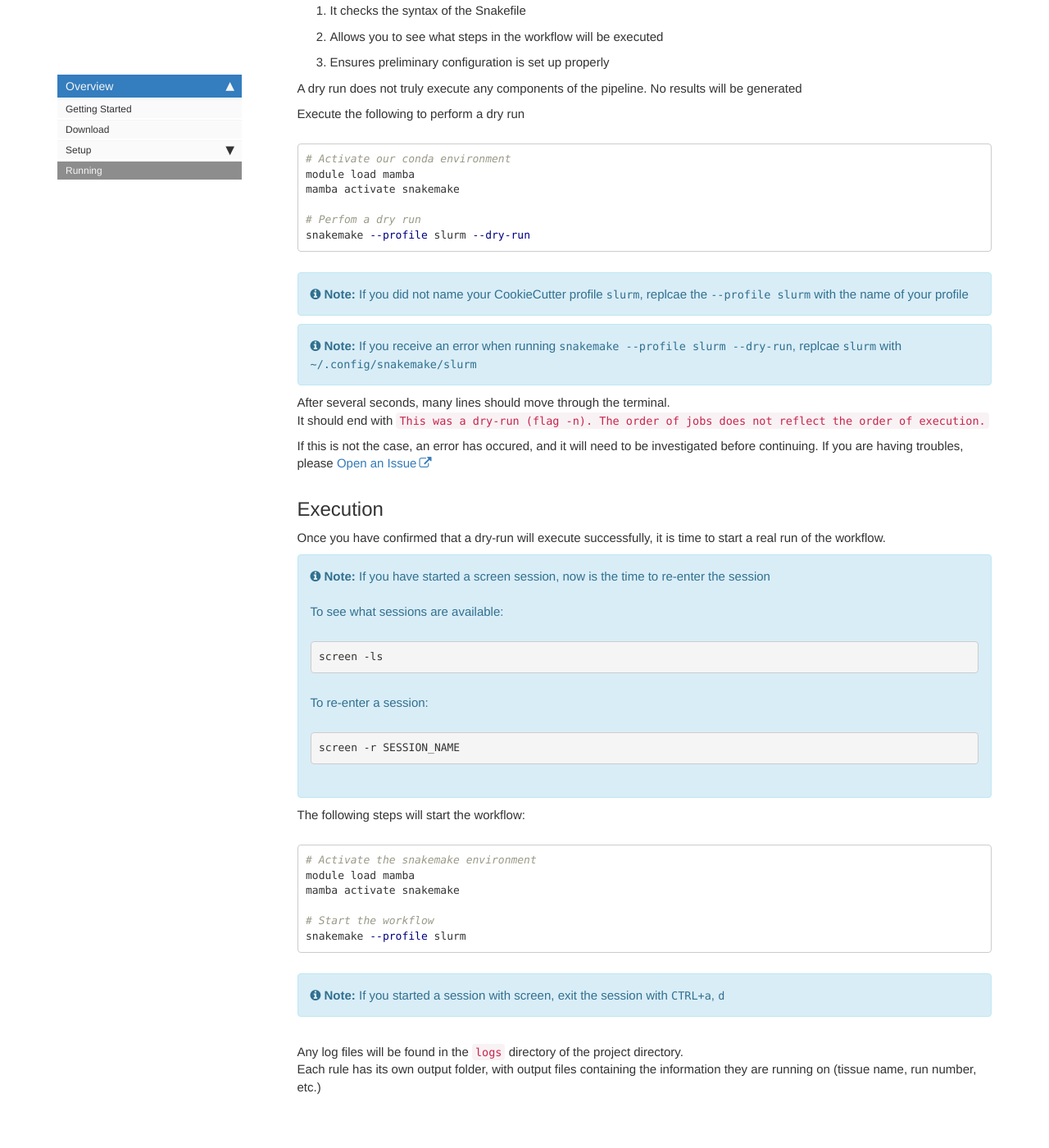
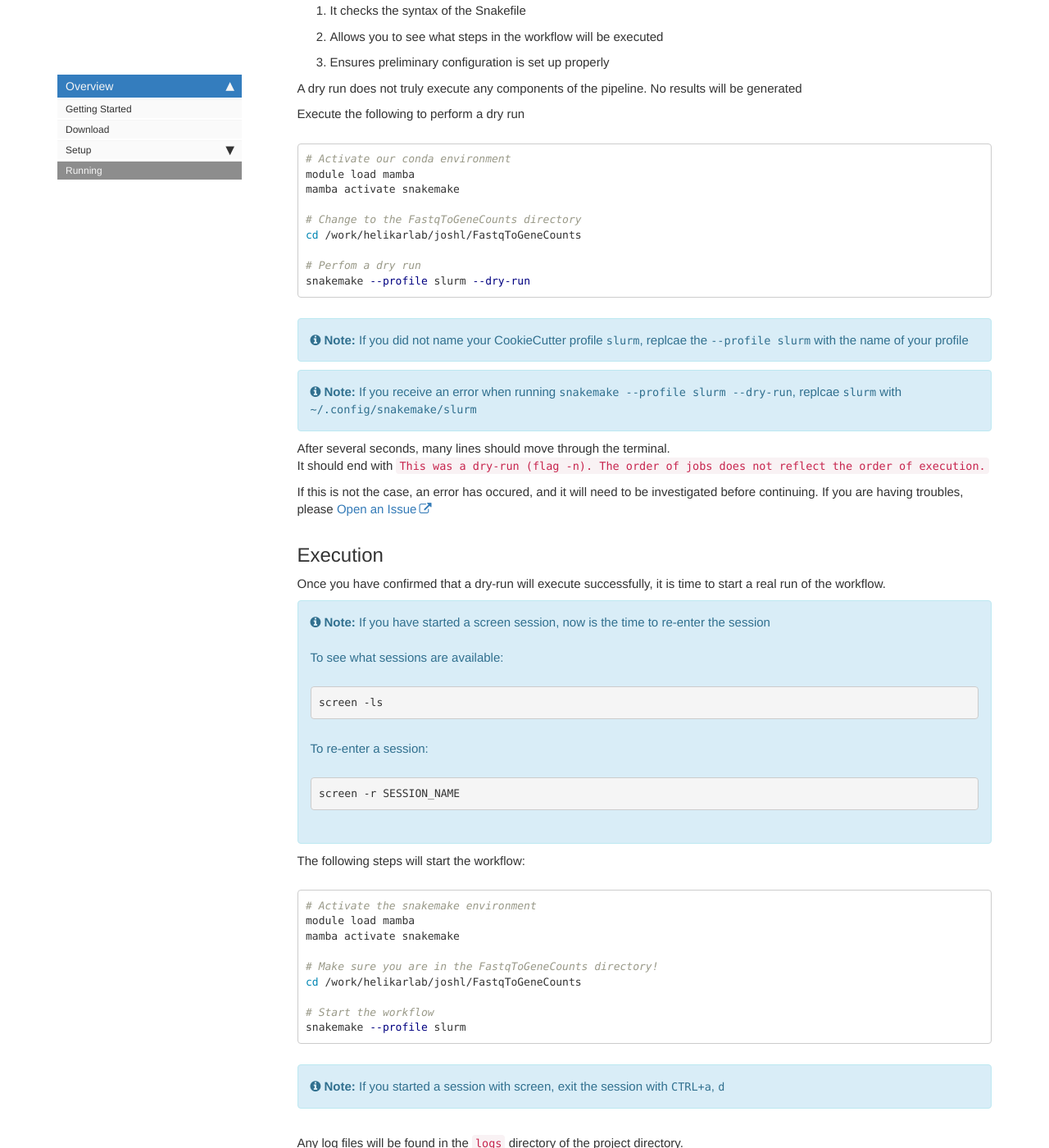
Before and after one commit to HelikarLab/FastqToGeneCounts, a Jekyll site: the page built from docs/pages/fastq/fastq_running.md, in a window 1280 px wide and 1400 px high, scrolled down 1639 px. Shown: the whole window at 82% size. Built offline with Jekyll 4.4.1, drawn with Linux system fonts in a browser that asks for light colours; comment, search, counter and statistics services are not loaded.

Commit message:
Update documentation (#62)

````diff
--- a/config.yaml
+++ b/config.yaml
@@ -10,7 +10,7 @@ ROOTDIR: "results" # redirect output root directory
 DUMP_FASTQ_FILES: "results/dump_fastq_input" # downloaded fastq output file location
 REF_FLAT_FILE: "genome/refFlat_GRCh38.105.txt"  # reflat file location built from gtf, for RNAseq metrics option
 RRNA_INTERVAL_LIST: "genome/GRCh38.p5.rRNA.interval_list"  # rrna interval list file location, for RNAseq metrics
-BED_FILE: "genome/Homo_sapiens.GRCh38.105.bed"  # reference bedfile build from GTF for RSEQC option
+BED_FILE: "genome/hg38_GENCODE.v38.bed"  # reference bedfile build from GTF for RSEQC option
 
 # Quality Control Options
 PERFORM_TRIM: True  # True or False -- trim adapters prior to aligning
--- a/docs/pages/fastq/fastq_running.md
+++ b/docs/pages/fastq/fastq_running.md
@@ -66,6 +66,9 @@ Execute the following to perform a dry run
 module load mamba
 mamba activate snakemake
 
+# Change to the FastqToGeneCounts directory
+cd /work/helikarlab/joshl/FastqToGeneCounts
+
 # Perfom a dry run
 snakemake --profile slurm --dry-run
 ```
@@ -97,6 +100,9 @@ The following steps will start the workflow:
 module load mamba
 mamba activate snakemake
 
+# Make sure you are in the FastqToGeneCounts directory!
+cd /work/helikarlab/joshl/FastqToGeneCounts
+
 # Start the workflow
 snakemake --profile slurm
 ```
````
Also changed, not shown: docs/pages/fastq/fastq_setup_genome.md (+1 -0 lines).
